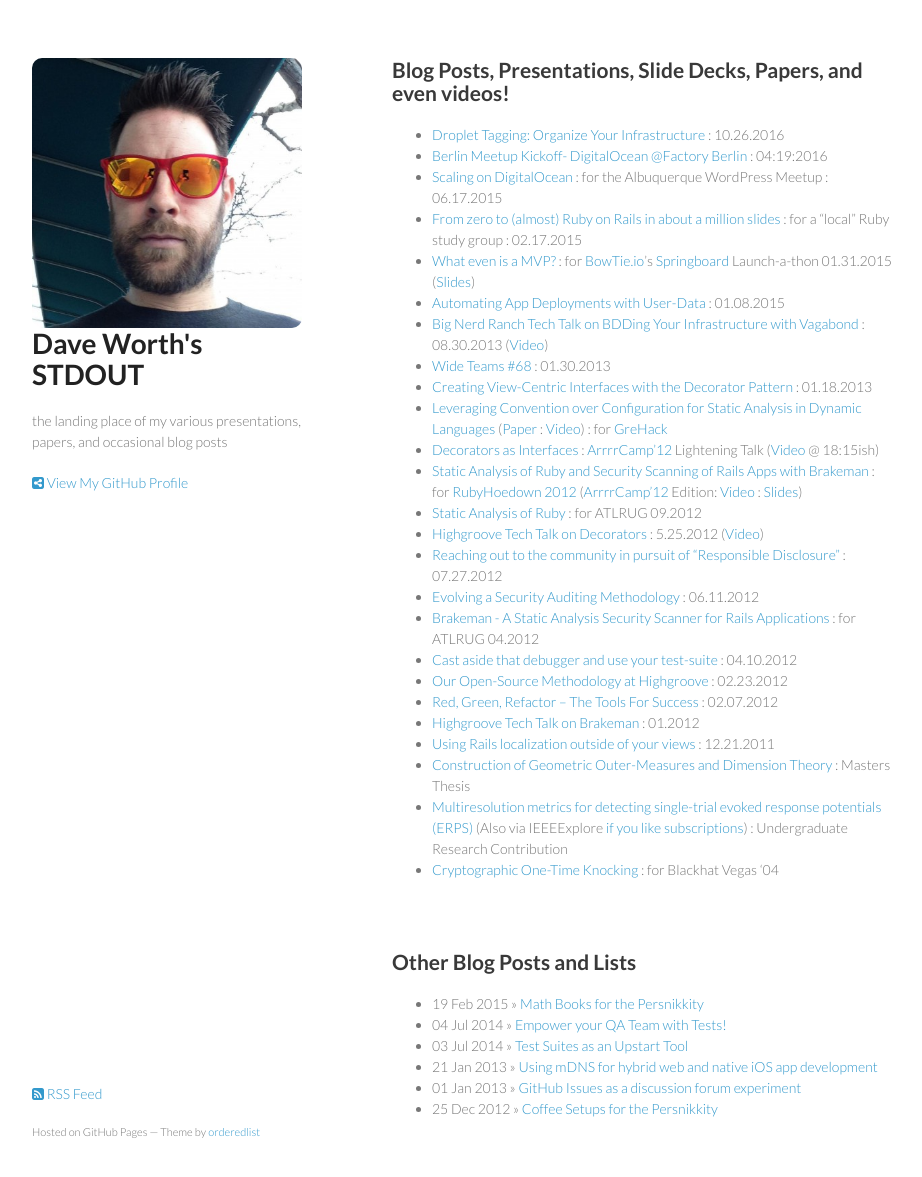
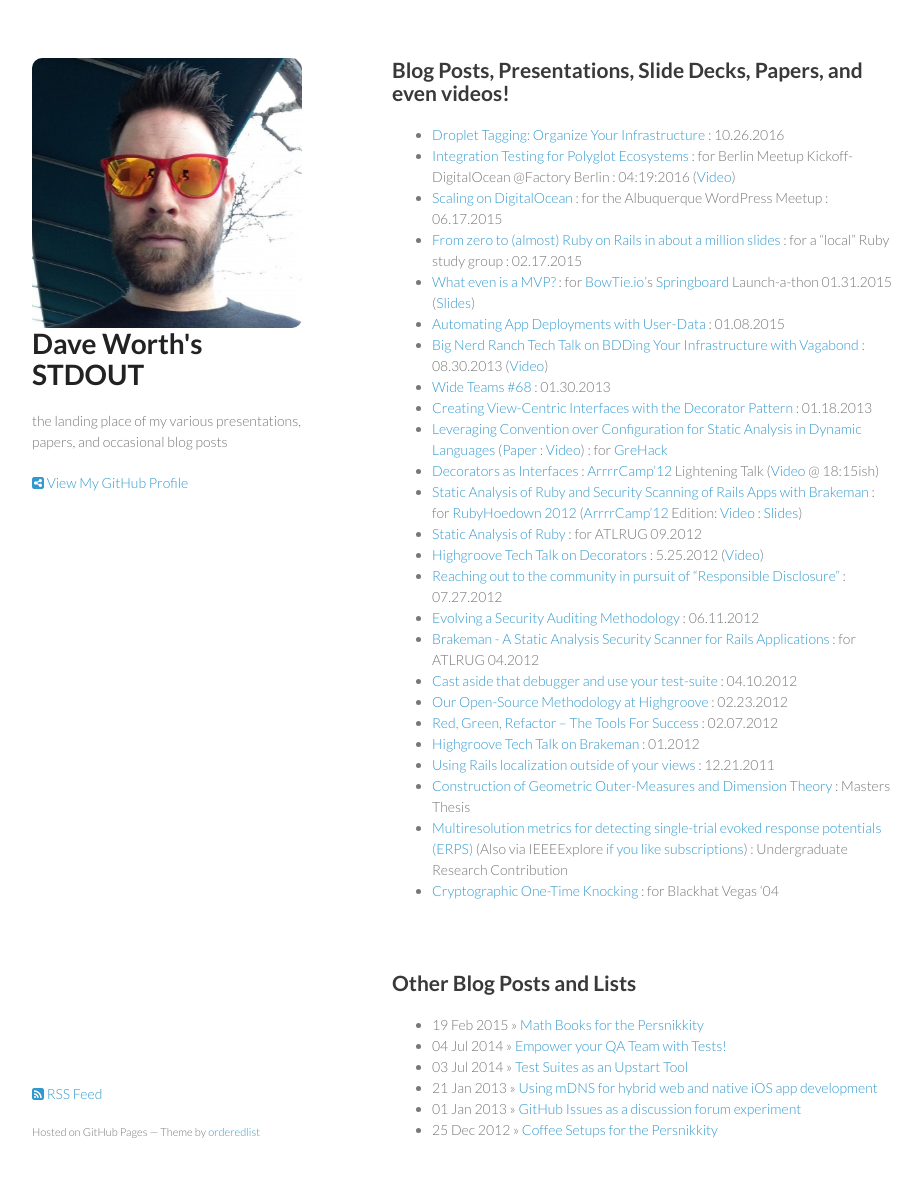
Before and after one commit to daveworth/daveworth.github.com, a Jekyll site: the page built from index.md, in a window 1280 px wide and 1210 px high. Shown: the top 1177 px of the window, without its empty margins (178-1100 px from the left). Built offline with Jekyll 4.4.1, drawn with Linux system fonts in a browser that asks for light colours; nearby versions of some CDN libraries.

Commit message:
add slides to berlin meetup and change title

```diff
--- a/index.md
+++ b/index.md
@@ -2,7 +2,7 @@
 layout: default
 ---
 * [Droplet Tagging: Organize Your Infrastructure](https://www.digitalocean.com/company/blog/droplet-tagging-organize-your-infrastructure/) : 10.26.2016
-* [Berlin Meetup Kickoff- DigitalOcean @Factory Berlin](https://www.youtube.com/watch?v=0I2bJpXlYSw#t=02m24s) : 04:19:2016
+* [Integration Testing for Polyglot Ecosystems](http://www.slideshare.net/DavidWorth5/integration-testing-for-polyglot-ecosystems) : for Berlin Meetup Kickoff- DigitalOcean @Factory Berlin : 04:19:2016 ([Video](http://www.slideshare.net/DavidWorth5/integration-testing-for-polyglot-ecosystems))
 * [Scaling on DigitalOcean](http://www.slideshare.net/david_e_worth/scaling-on-digitalocean) : for the Albuquerque WordPress Meetup : 06.17.2015
 * [From zero to (almost) Ruby on Rails in about a million slides](http://www.slideshare.net/david_e_worth/from-zero-to-almost-rails-in-about-a-million-slides) : for a "local" Ruby study group : 02.17.2015
 * [What even is a MVP?](https://bowtie.io/beta/blog/what-is-a-mvp.html) : for [BowTie.io](https://bowtie.io)'s [Springboard](https://springboard.bowtied.io/) Launch-a-thon  01.31.2015 ([Slides](http://www.slideshare.net/david_e_worth/what-even-is-a-mvp-for-bowtie-springboard))
```
